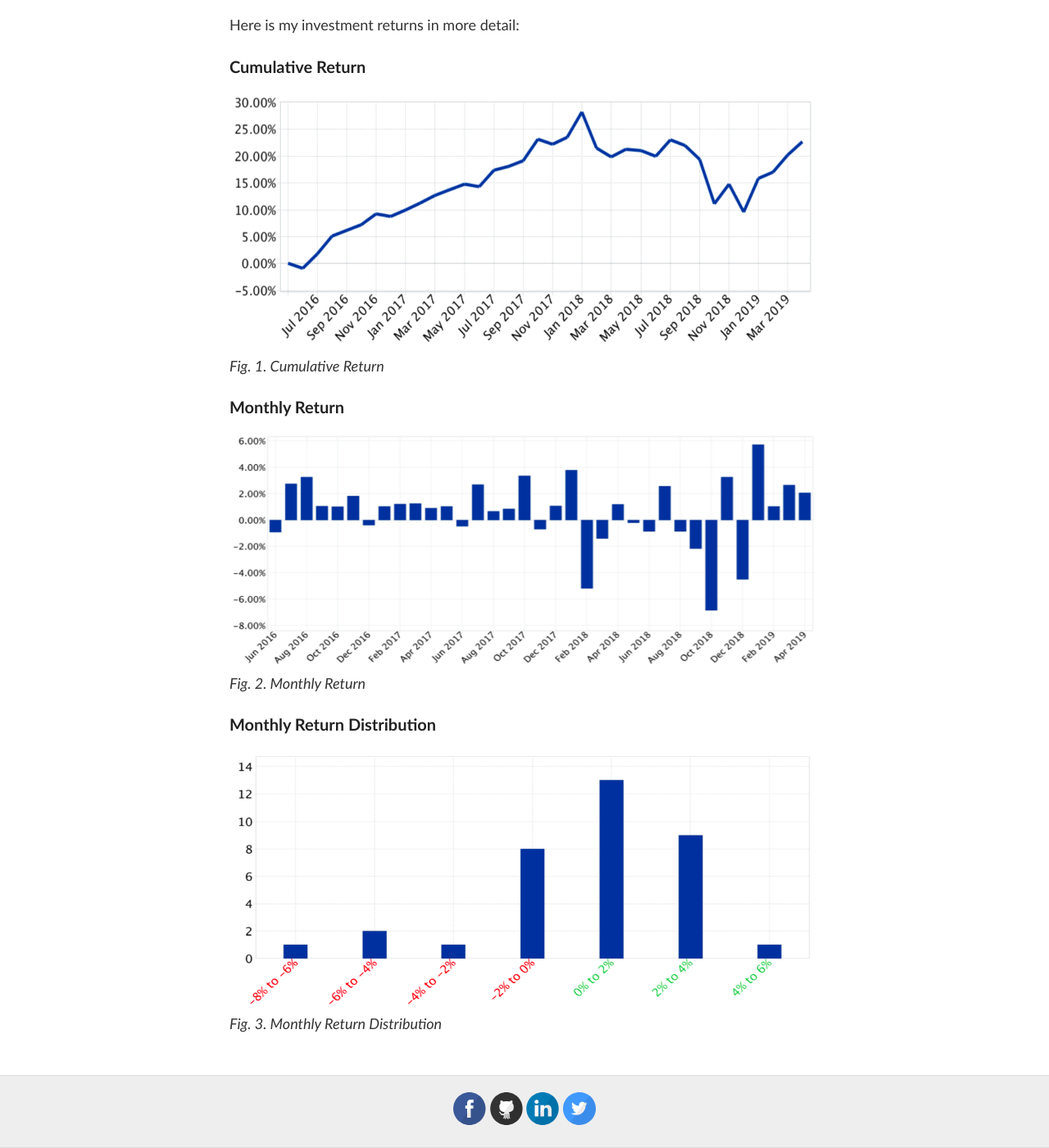
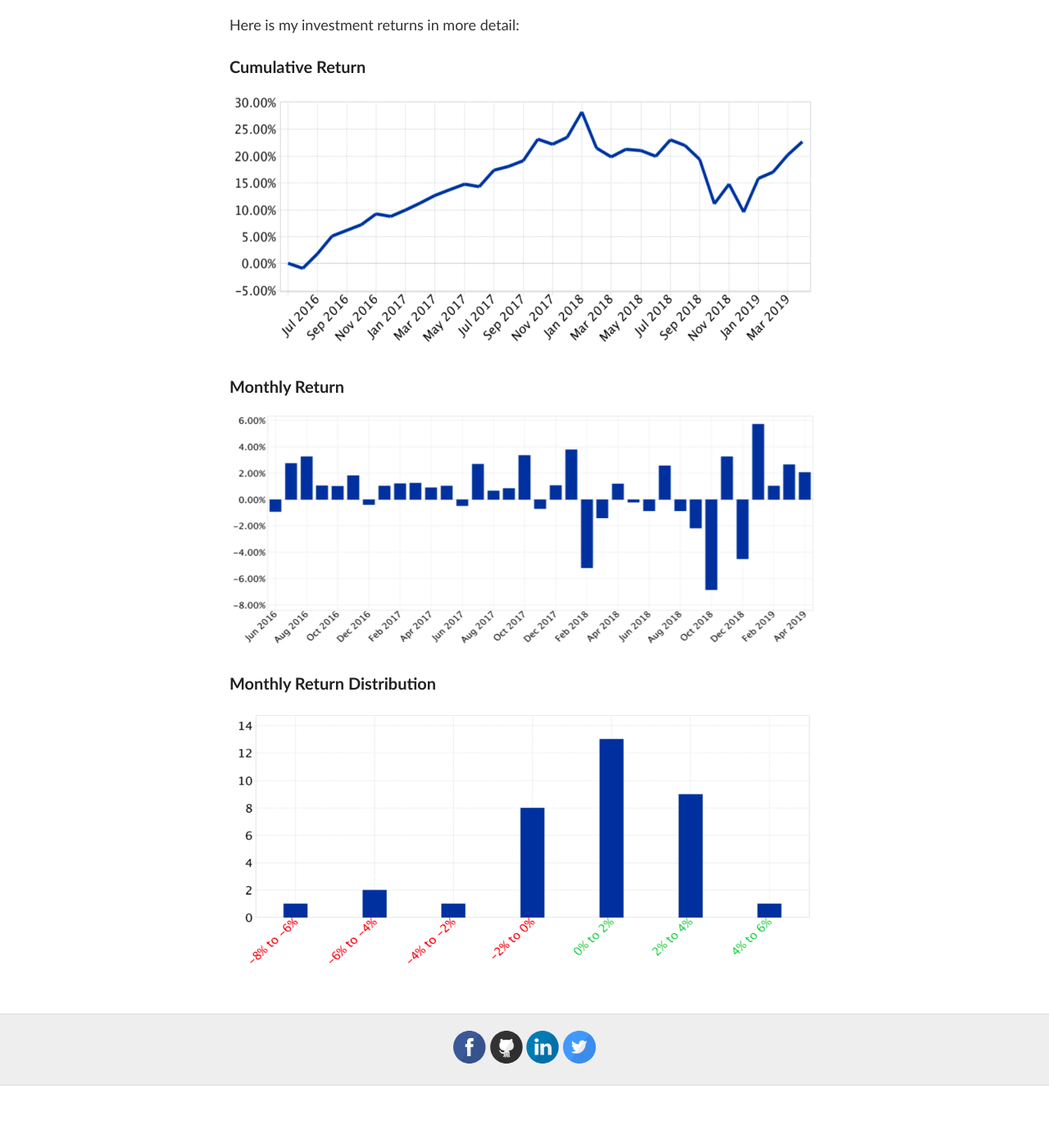
Before and after one commit to wngaw/wngaw.github.io, a Jekyll site: the page built from investments.md, in a window 1280 px wide and 1400 px high, scrolled down 274 px. Shown: the whole window at 82% size. Built offline with Jekyll 4.4.1, drawn with Linux system fonts in a browser that asks for light colours; after the commit the page ends 1598 px from its top, so only the background shows below that; some of the changed text lies outside the part shown.

Commit message:
changed section order

```diff
--- a/_layouts/default.html
+++ b/_layouts/default.html
@@ -33,10 +33,10 @@
 
           <nav>
             <a href="{{ site.baseurl }}/">Blog</a>
-            <a href="{{ site.baseurl }}/investments">Investments</a>
             <a href="{{ site.baseurl }}/about">About</a>
             <a href="{{ site.baseurl }}/resume">Resume</a>
             <a href="{{ site.baseurl }}/testimonials">Testimonials</a>
+            <a href="{{ site.baseurl }}/investments">Investments</a>
           </nav>
         </header>
       </div>
--- a/investments.md
+++ b/investments.md
@@ -11,20 +11,11 @@
 ### Cumulative Return
 
 ![cumulative_return]({{ '/images/investments_cumulative_return.png' | relative_url }})
-<br />
-*Fig. 1. Cumulative Return*
-<br />
 
 ### Monthly Return
 
 ![monthly_return]({{ '/images/investments_monthly_return.png' | relative_url }})
-<br />
-*Fig. 2. Monthly Return*
-<br />
 
 ### Monthly Return Distribution
 
 ![monthly_return_distribution]({{ '/images/investments_monthly_return_distribution.png' | relative_url }})
-<br />
-*Fig. 3. Monthly Return Distribution*
-<br />
```
